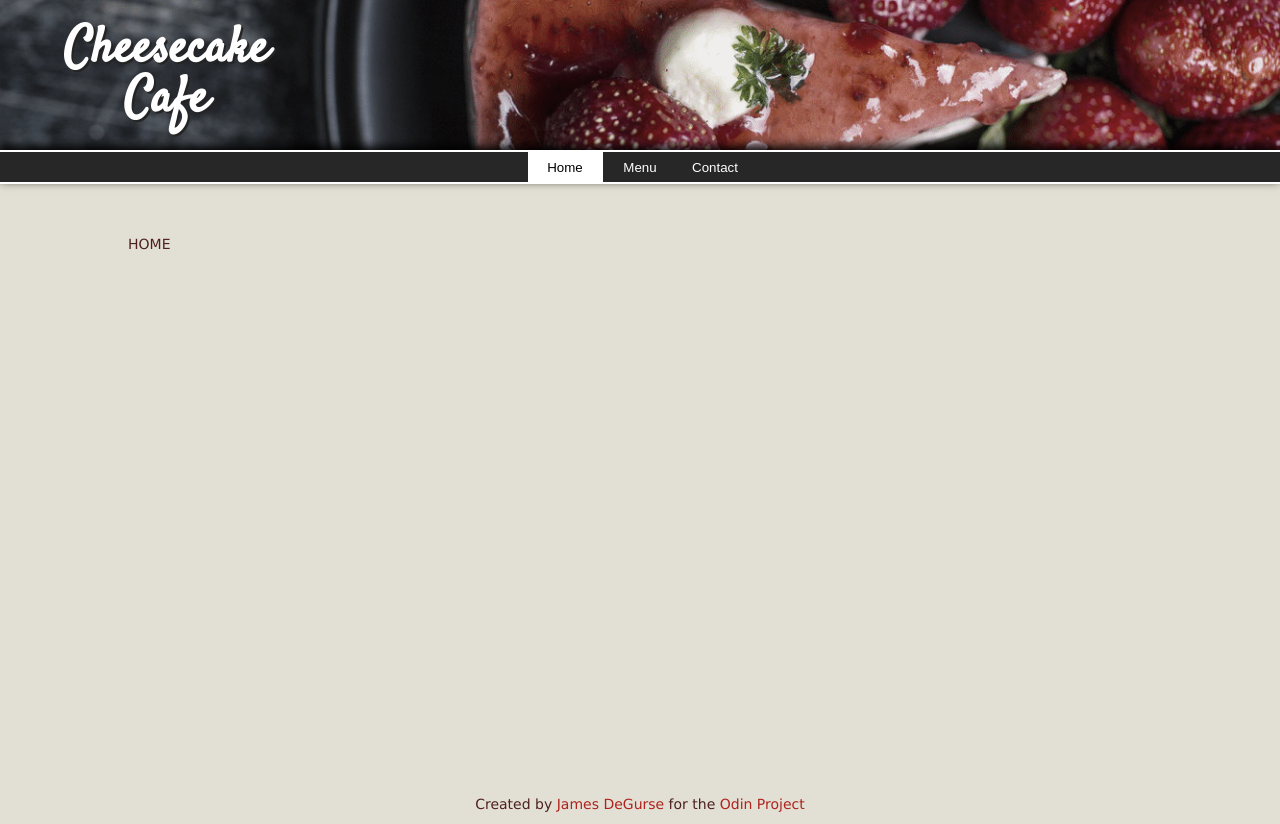
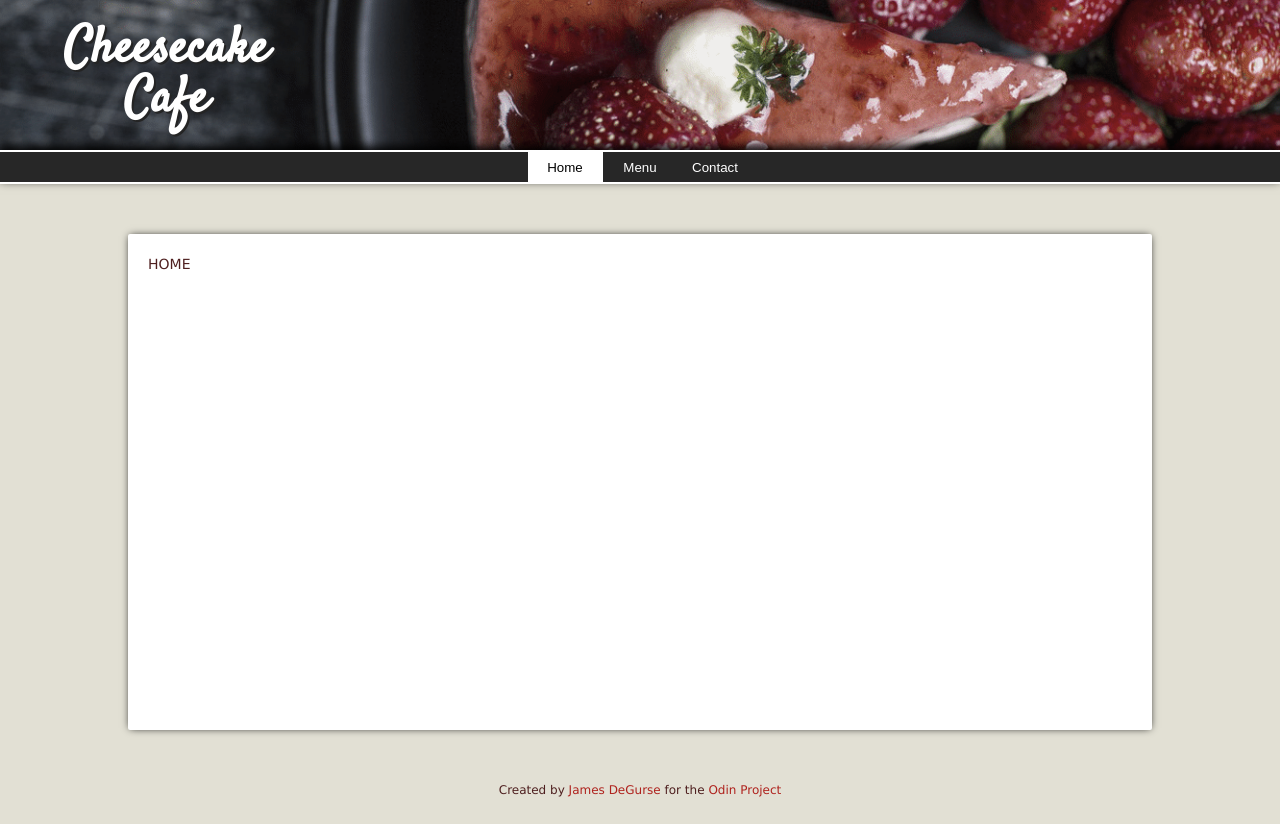
Before and after one commit to jdegurse/restaurant-page, a plain HTML site: page index.html in a window 1280 px wide. After the commit the page ends 800 px from the top, so only its background shows below. Drawn offline with Linux system fonts and the light colour scheme.

Commit message:
Style main and footer
Style the footer, and update main's min-width to send the footer to the
bottom of the page reactively.

```diff
--- a/static/main.css
+++ b/static/main.css
@@ -13,6 +13,10 @@ p {
     font-family: Verdana, Geneva, Tahoma, sans-serif;
     font-size: 14px;
     line-height: 20px;
+}
+
+#footer p {
+    font-size: 12px;
 }
 
 a {
@@ -79,11 +83,15 @@ body {
 }
 
 #main {
-    min-height: calc(100vh - 290px);
+    min-height: calc(100vh - 344px);
     margin: 50px 10%;
+    padding: 20px;
+    background-color: white;
+    border-radius: 2px;
+    box-shadow: 0 0 8px -2px black;
 }
 
 #footer {
-    margin: 10px;
+    height: 20px;
     text-align: center;
 }
```
